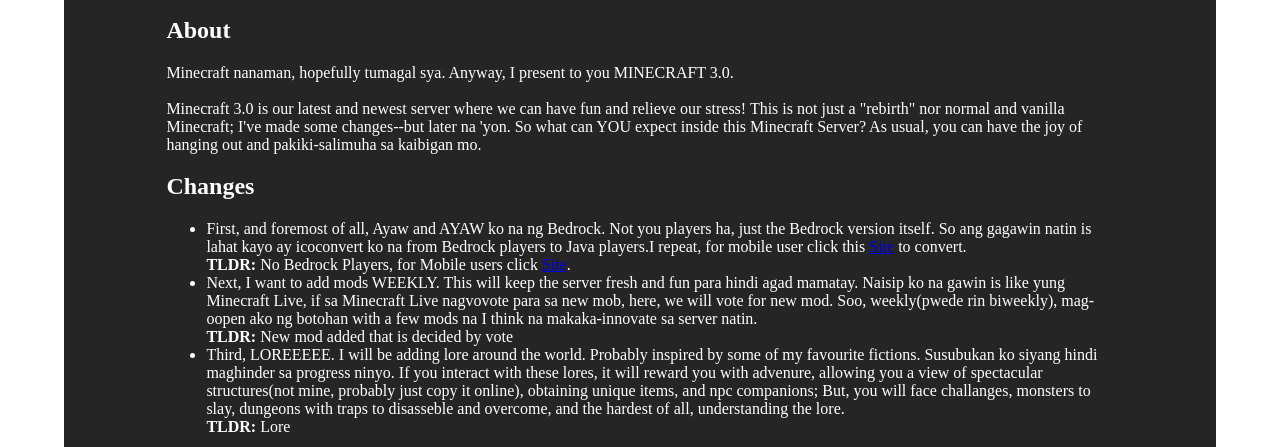
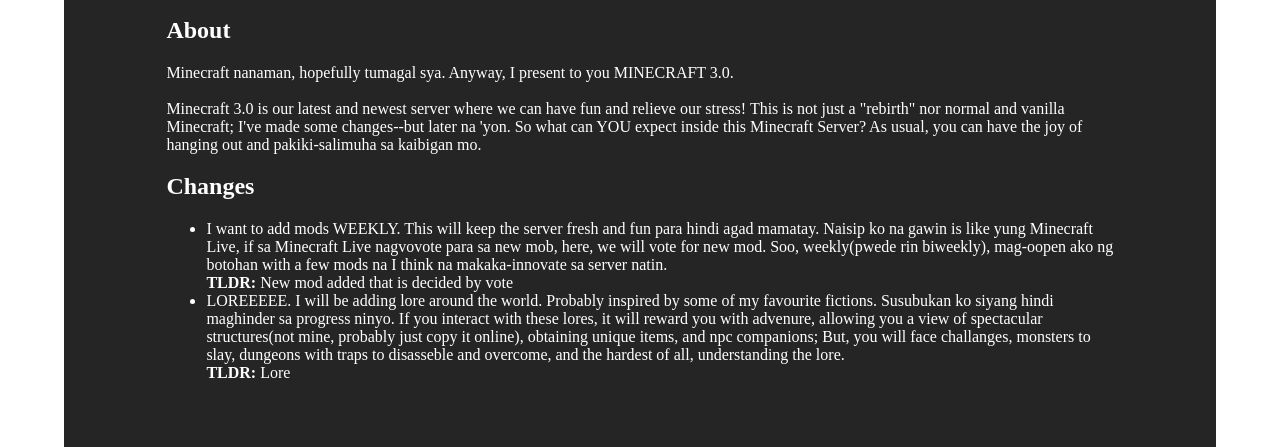
Before and after one commit to ritodo05225/Minecraft3.0, a plain HTML site: page index.html in a window 1280 px wide. Shown: the part 353-800 px from the top of the page. Drawn offline with Linux system fonts and the light colour scheme.

Commit message:
modified:   index.html

```diff
--- a/index.html
+++ b/index.html
@@ -29,9 +29,8 @@
         <section id="SChanges">
         <h2>Changes</h2>
         <ul>
-        <li>First, and foremost of all, Ayaw and AYAW ko na ng Bedrock. Not you players ha, just the Bedrock version itself. So ang gagawin natin is lahat kayo ay icoconvert ko na from Bedrock players to Java players.I repeat, for mobile user click this <a href="index2.html">Site</a> to convert. <br><strong>TLDR:</strong> No Bedrock Players, for Mobile users click <a href="index2.html">Site</a>. </li>
-        <li>Next, I want to add mods WEEKLY. This will keep the server fresh and fun para hindi agad mamatay. Naisip ko na gawin is like yung Minecraft Live, if sa Minecraft Live nagvovote para sa new mob, here, we will vote for new mod. Soo, weekly(pwede rin biweekly), mag-oopen ako ng botohan with a few mods na I think na makaka-innovate sa server natin. <br><strong>TLDR:</strong> New mod added that is decided by vote</li>
-        <li>Third, LOREEEEE. I will be adding lore around the world. Probably inspired by some of my favourite fictions. Susubukan ko siyang hindi maghinder sa progress ninyo. If you interact with these lores, it will reward you with advenure, allowing you a view of spectacular structures(not mine, probably just copy it online), obtaining unique items, and npc companions; But, you will face challanges, monsters to slay, dungeons with traps to disasseble and overcome, and the hardest of all, understanding the lore. <br><strong>TLDR:</strong> Lore</li>
+        <li>I want to add mods WEEKLY. This will keep the server fresh and fun para hindi agad mamatay. Naisip ko na gawin is like yung Minecraft Live, if sa Minecraft Live nagvovote para sa new mob, here, we will vote for new mod. Soo, weekly(pwede rin biweekly), mag-oopen ako ng botohan with a few mods na I think na makaka-innovate sa server natin. <br><strong>TLDR:</strong> New mod added that is decided by vote</li>
+        <li>LOREEEEE. I will be adding lore around the world. Probably inspired by some of my favourite fictions. Susubukan ko siyang hindi maghinder sa progress ninyo. If you interact with these lores, it will reward you with advenure, allowing you a view of spectacular structures(not mine, probably just copy it online), obtaining unique items, and npc companions; But, you will face challanges, monsters to slay, dungeons with traps to disasseble and overcome, and the hardest of all, understanding the lore. <br><strong>TLDR:</strong> Lore</li>
         </section>
     </ul>
     </div>
```
